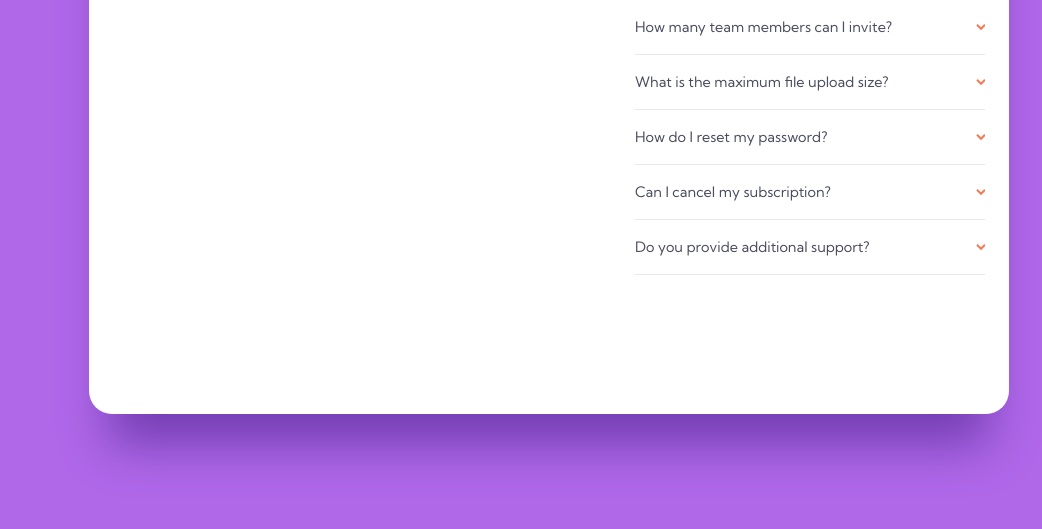
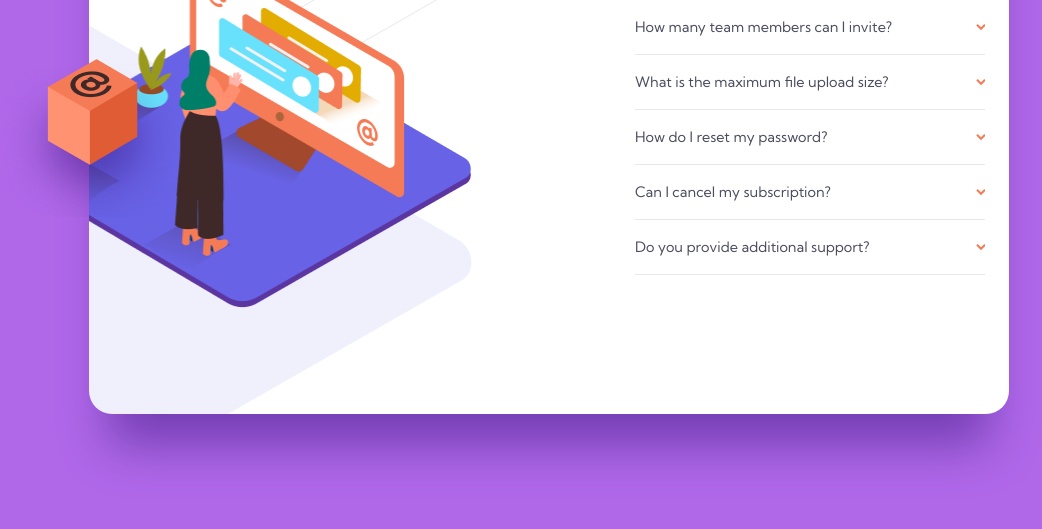
Before and after one commit to Angelina207/accordion, a website: page src/index.html in a window 1280 px wide. Shown: the part 271-800 px from the top of the page, without its empty margins (91-1133 px from the left). Drawn offline with nearby package versions, Linux system fonts and the light colour scheme; files that its build step writes are made by us from their sources; the site is published under a folder, as on GitHub Pages, so addresses that start at the root find nothing; files whose address does not match are found by name.

Commit message:
accordion

```diff
--- a/src/scss/accordion.scss
+++ b/src/scss/accordion.scss
@@ -29,9 +29,9 @@
     max-height: 205px;
     background-color: transparent;
     background-image:
-        url('/img/email-box.png'),
-        url('/img/accordion.png'),
-        url('/img/shadow.png');
+        url('../img/email-box.png'),
+        url('../img/accordion.png'),
+        url('../img/shadow.png');
     background-repeat: no-repeat;
     background-position:
         7% 80%,
@@ -122,10 +122,10 @@
         display: flex;
 
         background-image:
-        url('/img/accordion-big.png'),
-        url('/img/shadow-big.png'),
-        url('/img/border.png'),
-        url('/img/border.png');
+        url('../img/accordion-big.png'),
+        url('../img/shadow-big.png'),
+        url('../img/border.png'),
+        url('../img/border.png');
         background-repeat: no-repeat;
         background-position:
         -20% 40%,
@@ -139,7 +139,7 @@
         left: -92px;
         width: 200px;
         height: 160px;
-        background-image: url('/img/email-box-big.png');
+        background-image: url('../img/email-box-big.png');
         background-repeat: no-repeat;
     }
     .accordion-body::before {
```
Also changed, not shown: docs/css/style.css, docs/css/style.min.css.
